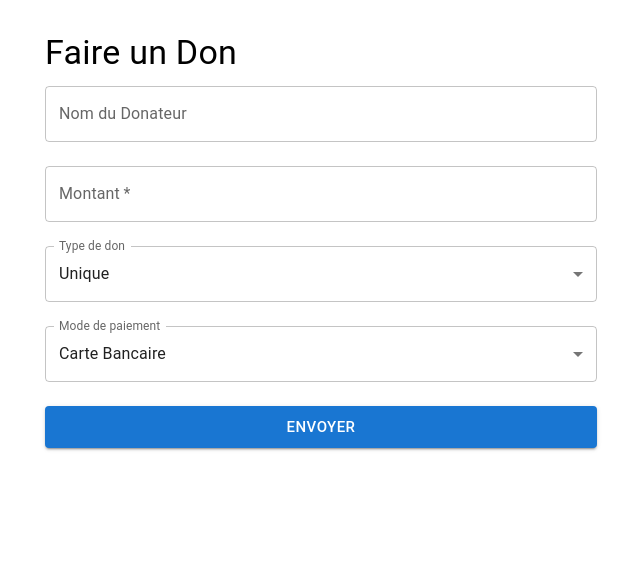
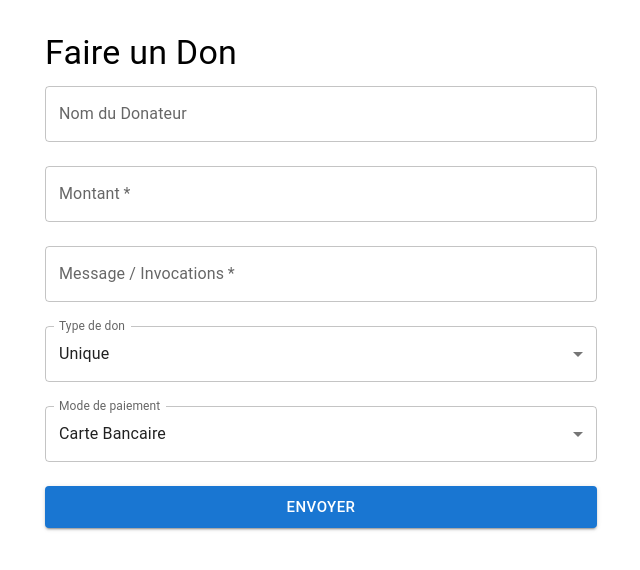
Before and after one commit to IchCodes/collecte, a React (Vite) app in the folder frontend/: page /don in a window 1280 px wide. Shown: the top 570 px of the page, without its empty margins (319-959 px from the left). Built offline with nearby package versions, Linux system fonts and the light colour scheme; no server answers; sample sign-in values are in the browser's storage.

Commit message:
ajout message

```diff
--- a/frontend/src/pages/DonForm.jsx
+++ b/frontend/src/pages/DonForm.jsx
@@ -27,6 +27,7 @@ const DonForm = () => {
   const user = JSON.parse(localStorage.getItem("user"));
   const navigate = useNavigate();
   const [montant, setMontant] = useState("");
+  const [message, setMessage] = useState("")
   const [typeDon, setTypeDon] = useState("Unique");
   const [modePaiement, setModePaiement] = useState("CB");
   const [donateurs, setDonateurs] = useState([]); // Liste des donateurs récupérés depuis l'API
@@ -94,7 +95,7 @@ const DonForm = () => {
         montant: parseFloat(montant),
         typeDon,
         modePaiement,
-        message: "",
+        message: message,
         donateurId: donateurId,
         userId: user.id,
         donateur: {
@@ -145,6 +146,14 @@ const DonForm = () => {
               label="Montant"
               value={montant}
               onChange={(e) => setMontant(e.target.value)}
+              required
+              fullWidth
+            />
+            <TextField
+              type="text"
+              label="Message / Invocations"
+              value={message}
+              onChange={(e) => setMessage(e.target.value)}
               required
               fullWidth
             />
--- a/frontend/src/routes/AppRoutes.jsx
+++ b/frontend/src/routes/AppRoutes.jsx
@@ -8,6 +8,7 @@ import Admin from "../pages/Admin";
 const AppRoutes = () => {
     return (
         <Routes>
+            <Route path="/" element={<Login />} />
             <Route path="/login" element={<Login />} />
             <Route path="/don" element={<PrivateRoute><DonForm /></PrivateRoute>} />
             <Route path="/animateur" element={<PrivateRoute><Animateur /></PrivateRoute>} />
```
